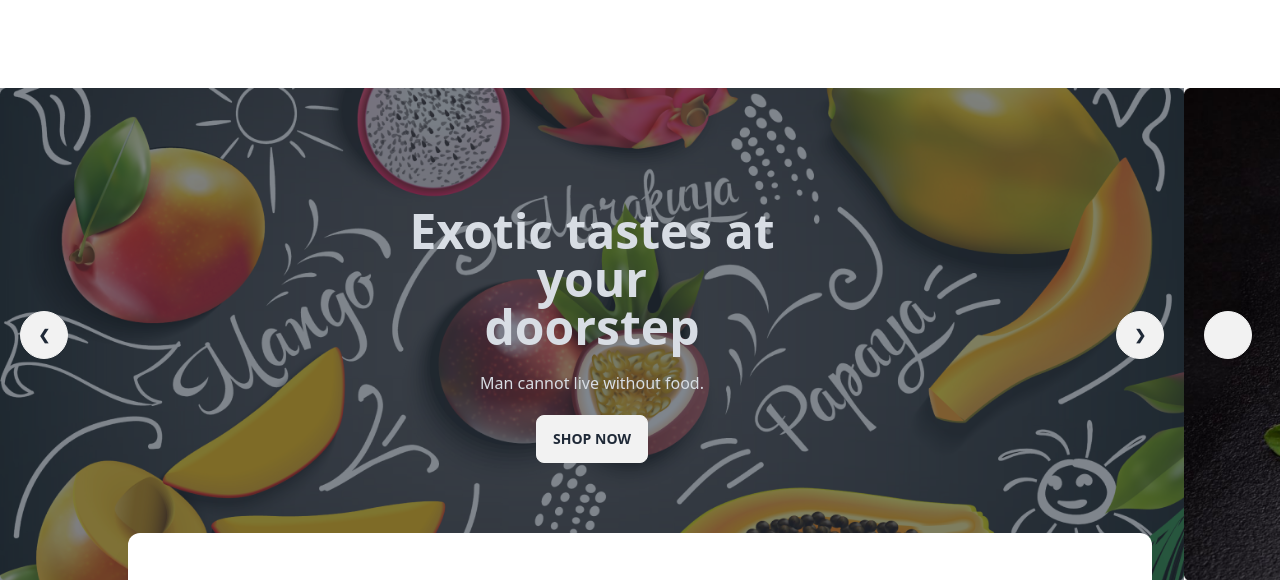
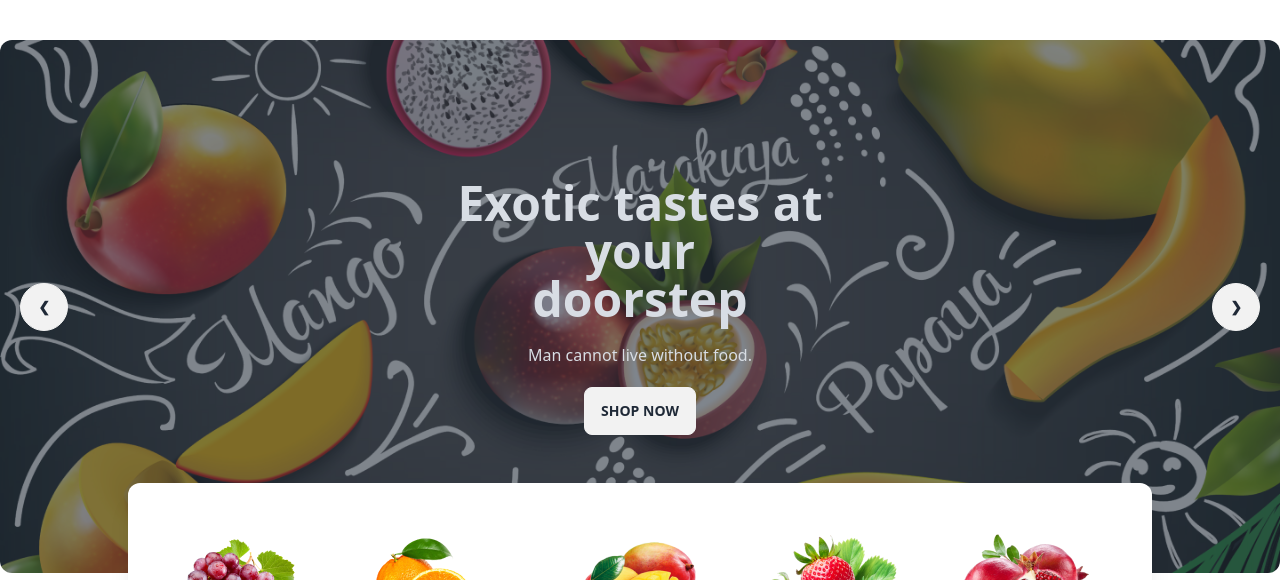
Before and after one commit to Tirtho-Ray/Assignment-3, a plain HTML site: page index.html in a window 1280 px wide. Shown: the part 168-748 px from the top of the page. Drawn offline with nearby package versions, Linux system fonts and the light colour scheme.

Commit message:
fully complited

```diff
--- a/index.html
+++ b/index.html
@@ -1,5 +1,5 @@
 <!DOCTYPE html>
-<html lang="en">
+<html lang="en" >
 <head>
     <meta charset="UTF-8">
     <meta name="viewport" content="width=device-width, initial-scale=1.0">
@@ -56,7 +56,7 @@
 
     <!-- slidbar -->
     <section class="max-w-screen-xl md:mt-10 md:mx-auto ml-8 mr-8 md:m-4">
-        <div class="carousel w-full rounded-xl md:p-12">
+        <div class="carousel w-full rounded-xl ">
 
           <!-- Slid-1 -->
             <div id="slide1" class="carousel-item relative w-full">
```
